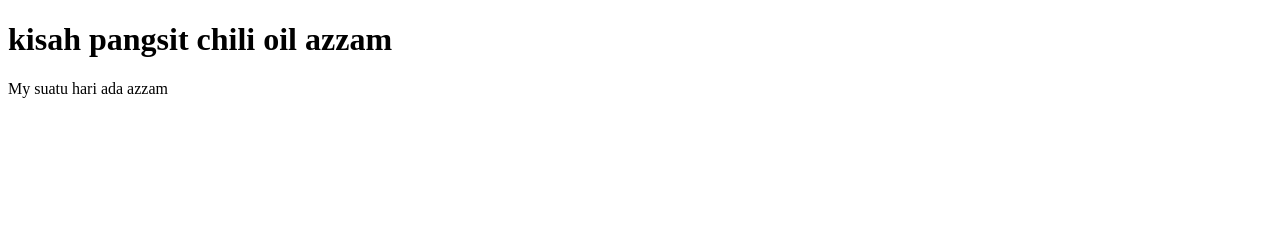
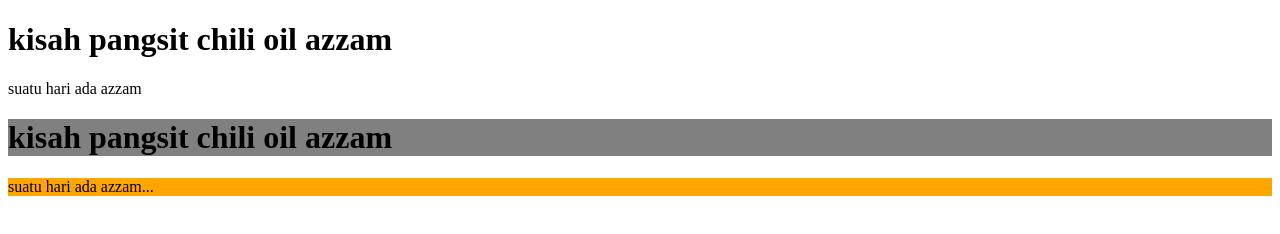
Before and after one commit to Abiy111/p, a plain HTML site: page index.html in a window 1280 px wide. Drawn offline with Linux system fonts and the light colour scheme.

Commit message:
Update index.html

```diff
--- a/index.html
+++ b/index.html
@@ -6,7 +6,9 @@
 <body>
 
 <h1>kisah pangsit chili oil azzam</h1>
-<p>My suatu hari ada azzam</p>
+<p>suatu hari ada azzam</p>
 
 </body>
 </html>
+ <h1 style="background-color:Gray;">kisah pangsit chili oil azzam</h1>
+<p style="background-color:Orange;">suatu hari ada azzam...</p>
```
